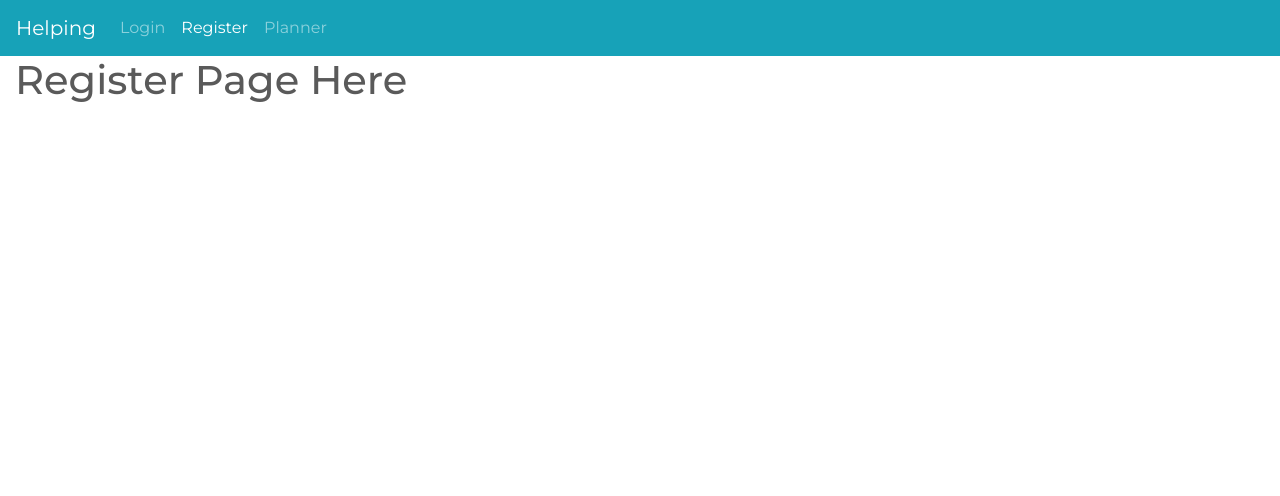
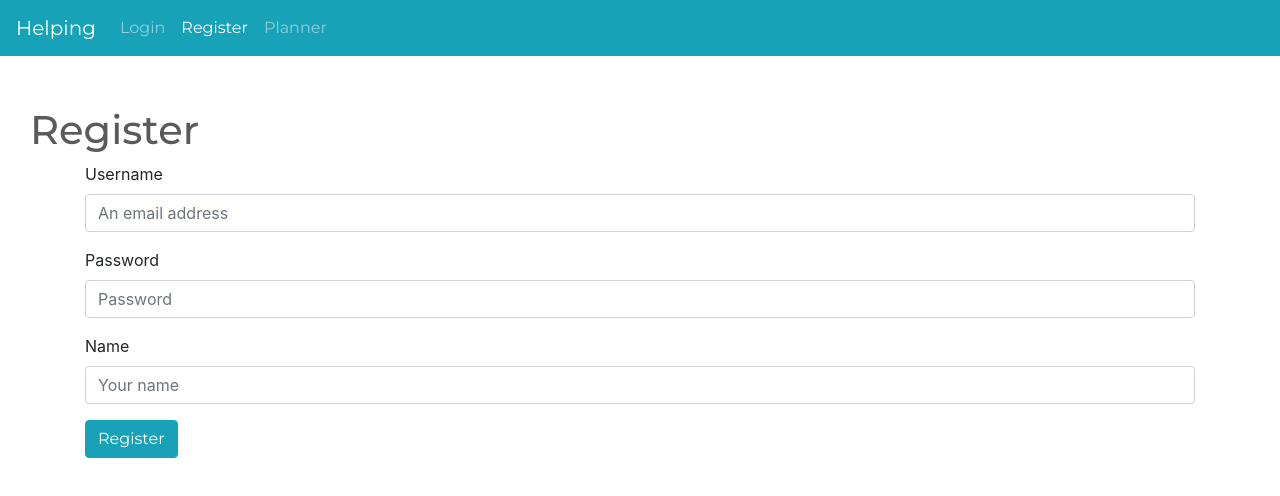
Before and after one commit to BrianChristopher/helpingVers1, a React (Create React App) app in the folder client/: page /register in a window 1280 px wide. Shown: the top 496 px of the page. Built offline with nearby package versions, Linux system fonts and the light colour scheme.

Commit message:
Login and Register pages set up with React components. Input forms created.

```diff
--- /dev/null
+++ b/client/src/components/common/formInputField.jsx
@@ -0,0 +1,13 @@
+import React from 'react';
+
+const FormInput = (props) => {
+    const {id, label, placeholder, value, onChange, type} = props;
+    return (
+        <div className="form-group">
+            <label htmlFor={id}>{label}</label>
+            <input value={value} onChange={onChange} name={id} id={id} type={type} className="form-control" placeholder={placeholder} />
+          </div>
+    );
+}
+
+export default FormInput;
--- /dev/null
+++ b/client/src/components/common/formSubmitButton.jsx
@@ -0,0 +1,10 @@
+import React from 'react';
+
+const SubmitButton = (props) => {
+    const {label} = props;
+    return (
+        <button className="btn btn-info">{label}</button>
+     );
+}
+
+export default SubmitButton;
--- a/client/src/components/login.jsx
+++ b/client/src/components/login.jsx
@@ -1,9 +1,52 @@
-import React from 'react';
+import React, { Component } from "react";
+import FormInput from "./common/formInputField";
+import SubmitButton from "./common/formSubmitButton";
 
-const Login = () => {
+class Login extends Component {
+  state = {
+    account: { username: "", password: "", name: "" }
+  };
+  handleSubmit = e => {
+    e.preventDefault();
+
+    //Call the server
+    console.log("Submitted");
+  };
+  handleChange = ({ currentTarget: input }) => {
+    const account = { ...this.state.account };
+    account[input.name] = input.value;
+    this.setState({ account });
+  };
+
+  render() {
+    const { account } = this.state;
     return (
-        <h1>Login Page Here</h1>
-      );
+      <div className="container-fluid mainContent">
+        <h1>Login</h1>
+        <div className="container">
+          <form onSubmit={this.handleSubmit}>
+            <FormInput
+              value={account.username}
+              onChange={this.handleChange}
+              id="username"
+              label="Username"
+              type="text"
+              placeholder="An email address"
+            />
+            <FormInput
+              value={account.password}
+              onChange={this.handleChange}
+              id="password"
+              label="Password"
+              type="password"
+              placeholder="Password"
+            />
+            <SubmitButton label="Login" />
+          </form>
+        </div>
+      </div>
+    );
+  }
 }
 
 export default Login;
--- a/client/src/components/register.jsx
+++ b/client/src/components/register.jsx
@@ -1,9 +1,63 @@
-import React from 'react';
+import React, { Component } from "react";
+import FormInput from "./common/formInputField";
+import SubmitButton from "./common/formSubmitButton";
 
-const Register = () => {
+class Register extends Component {
+  state = {
+    account: { username: "", password: "", name: "" }
+  };
+
+  handleSubmit = e => {
+    e.preventDefault();
+
+    //Call the server
+    console.log("Submitted");
+  };
+
+  handleChange = ({currentTarget : input}) => {
+    const account = {...this.state.account};
+    account[input.name] = input.value;
+    this.setState({account});
+
+  }
+
+  render() {
+    const { account } = this.state;
     return (
-        <h1>Register Page Here</h1>
-      );
+      <div className="container-fluid mainContent">
+        <h1>Register</h1>
+        <div className="container">
+          <form onSubmit={this.handleSubmit}>
+            <FormInput
+              value={account.username}
+              onChange={this.handleChange}
+              id="username"
+              label="Username"
+              type="text"
+              placeholder="An email address"
+            />
+            <FormInput
+              value={account.password}
+              onChange={this.handleChange}
+              id="password"
+              label="Password"
+              type="password"
+              placeholder="Password"
+            />
+            <FormInput
+              value={account.name}
+              onChange={this.handleChange}
+              id="name"
+              label="Name"
+              type="text"
+              placeholder="Your name"
+            />
+            <SubmitButton label="Register" />
+          </form>
+        </div>
+      </div>
+    );
+  }
 }
 
 export default Register;
```
